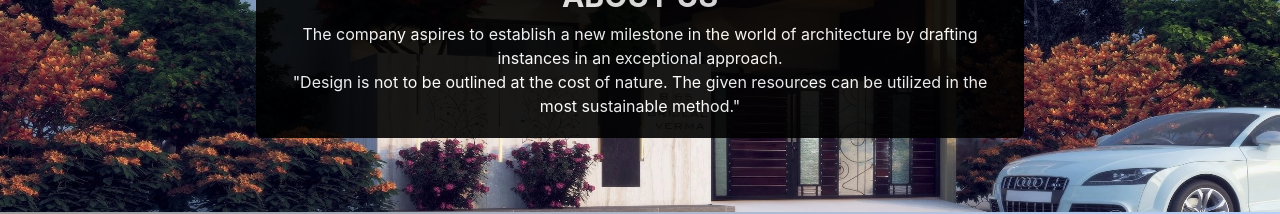
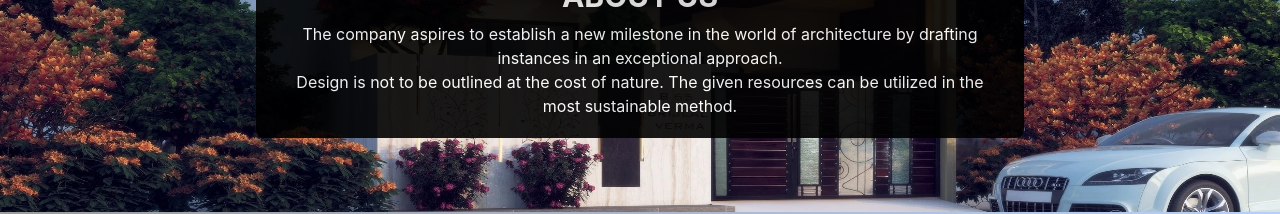
Before and after one commit to rohan-singh987/Lancet, a Next.js app: page /about in a window 1280 px wide. Shown: the part 484-698 px from the top of the page. Built offline with nearby package versions, Linux system fonts and the light colour scheme.

Commit message:
🥸
Signed-off-by: Rohan Singh <rohannsingh98765@gmail.com>

```diff
--- a/pages/about.js
+++ b/pages/about.js
@@ -20,7 +20,7 @@ export const about = () => {
               The company aspires to establish a new milestone in the world of architecture by drafting instances in an exceptional approach.
             </p>
             <p className="text-center text-xs text-white sm:text-sm md:text-base">
-              "Design is not to be outlined at the cost of nature. The given resources can be utilized in the most sustainable method."
+              Design is not to be outlined at the cost of nature. The given resources can be utilized in the most sustainable method.
             </p>
           </article>
         </div>
```
